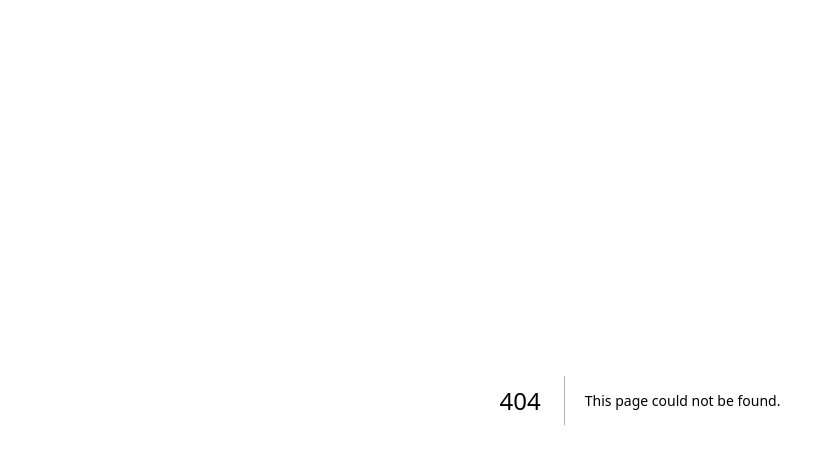
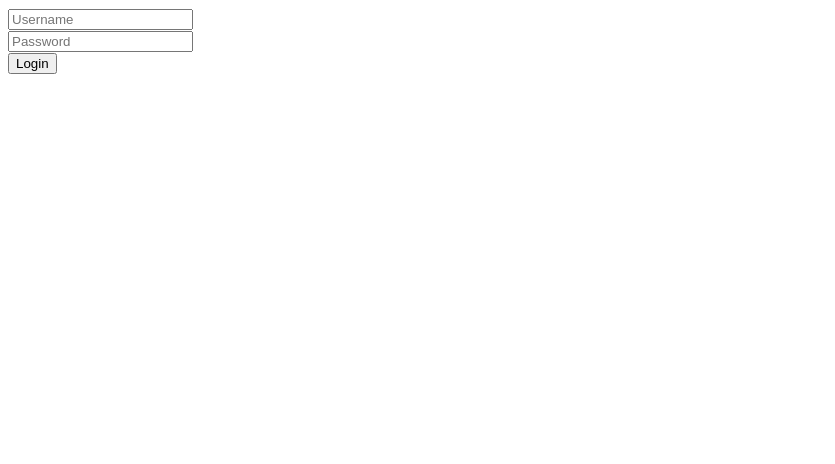
Before and after one commit to SGE-EDTECH/sge-admin-backoffice, a Next.js app: page /login in a window 1280 px wide. Before the commit this address had no page. Shown: the top 464 px of the page, without its empty margins (0-835 px from the left). Built offline with nearby package versions, Linux system fonts and the light colour scheme.

Commit message:
Integração axios / login

```diff
--- a/package.json
+++ b/package.json
@@ -10,6 +10,7 @@
   },
   "dependencies": {
     "autoprefixer": "^10.4.19",
+    "axios": "^1.7.2",
     "lucide-react": "^0.379.0",
     "next": "^14.2.3",
     "react": "^18.3.1",
--- a/src/app/admin/cadastro/page.tsx
+++ b/src/app/admin/cadastro/page.tsx
@@ -4,7 +4,7 @@ import React from "react";
 const Page = () => {
   return (
     <div>
-      <h2>Cadastrar algo</h2>
+      <h2>usuarios</h2>
     </div>
   );
 };
--- /dev/null
+++ b/src/app/login/page.tsx
@@ -0,0 +1,41 @@
+"use client";
+import useIntegration from '@/hooks/useIntegration/useIntegration';
+import React, { useState } from 'react';
+import { ToastContainer } from 'react-toastify';
+
+
+const MyLoginPage = () => {
+  const { post, data } = useIntegration();
+  const [username, setUsername] = useState('');
+  const [password, setPassword] = useState('');
+
+  const handleLogin = () => {
+    post('http://localhost:3000/auth/login', { username, password });
+  };
+
+  return (
+    <div>
+      <ToastContainer />
+      <div>
+        <input
+          type="text"
+          placeholder="Username"
+          value={username}
+          onChange={(e) => setUsername(e.target.value)}
+        />
+      </div>
+      <div>
+        <input
+          type="password"
+          placeholder="Password"
+          value={password}
+          onChange={(e) => setPassword(e.target.value)}
+        />
+      </div>
+      <button onClick={handleLogin}>Login</button>
+      <pre>{data && JSON.stringify(data, null, 2)}</pre>
+    </div>
+  );
+};
+
+export default MyLoginPage;
--- a/src/components/common/toast/customToast.module.css
+++ b/src/components/common/toast/customToast.module.css
@@ -7,8 +7,8 @@
   }
 
   .title{
-    font-size: 1.5rem;
-    font-weight: 200;
+    font-size: 1rem;
+    font-weight: 100;
     color: #060606;
   }
 
--- /dev/null
+++ b/src/hooks/useIntegration/useIntegration.ts
@@ -0,0 +1,55 @@
+import { useState, useCallback } from "react";
+import axios, { Method } from "axios";
+import { toast } from "react-toastify";
+import "react-toastify/dist/ReactToastify.css";
+
+interface UseIntegrationResult {
+  get: (url: string) => Promise<void>;
+  post: (url: string, body: object) => Promise<void>;
+  put: (url: string, body: object) => Promise<void>;
+  del: (url: string) => Promise<void>;
+  data: object | null;
+}
+
+const useIntegration = (): UseIntegrationResult => {
+  const [data, setData] = useState<object | null>(null);
+
+  const request = useCallback(
+    async (method: Method, url: string, body: object = {}): Promise<void> => {
+      const promise = axios({
+        method,
+        url,
+        data: body,
+      });
+
+      toast.promise(promise, {
+        pending: "Loading...",
+        success: "Request successful!",
+        error: "Request failed!",
+      });
+
+      try {
+        const response = await promise;
+        setData(response.data);
+      } catch (err) {
+        throw err;
+      }
+    },
+    []
+  );
+
+  const get = useCallback((url: string) => request("GET", url), [request]);
+  const post = useCallback(
+    (url: string, body: object) => request("POST", url, body),
+    [request]
+  );
+  const put = useCallback(
+    (url: string, body: object) => request("PUT", url, body),
+    [request]
+  );
+  const del = useCallback((url: string) => request("DELETE", url), [request]);
+
+  return { get, post, put, del, data };
+};
+
+export default useIntegration;
```
Also changed, not shown: 1 other file (tests, documents, lock files or other folders).
